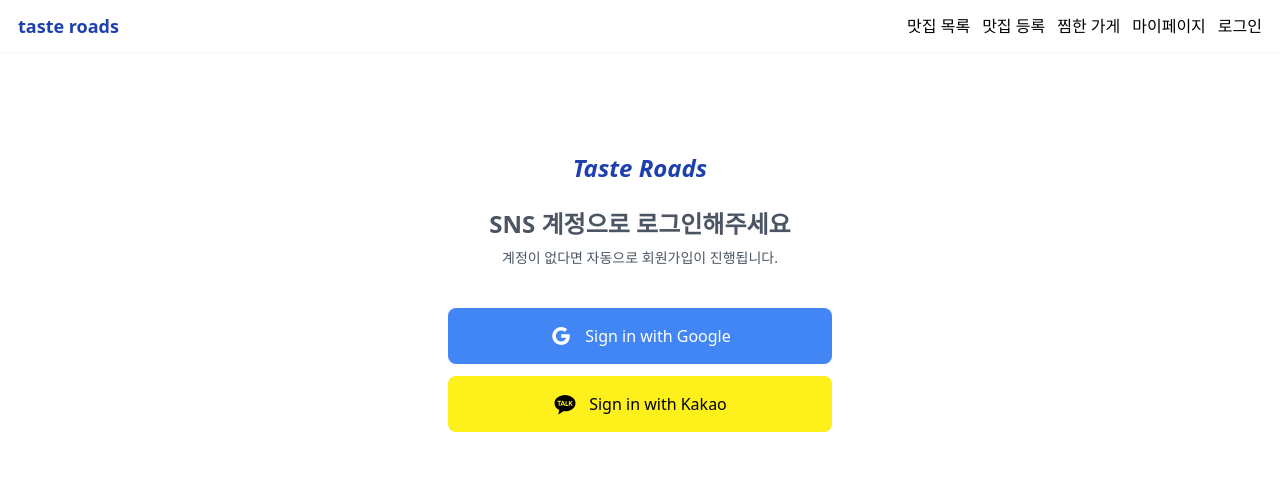
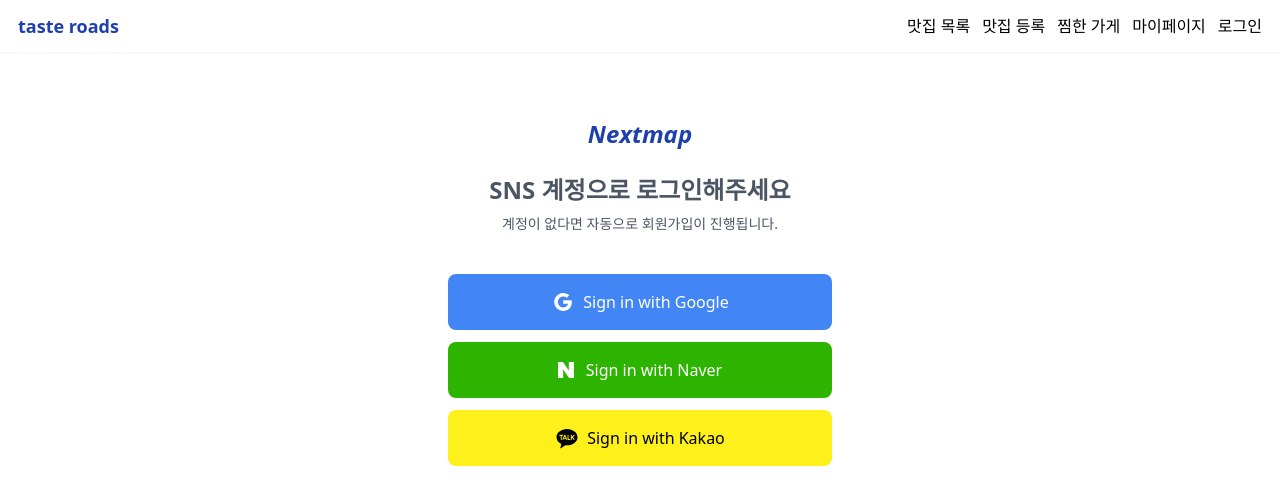
Before and after one commit to crystal1229d/taste-roads, a Next.js app: page /users/login in a window 1280 px wide. Shown: the top 504 px of the page. Built offline with nearby package versions, Linux system fonts and the light colour scheme; no server answers.

Commit message:
authOptions 관련 수정

```diff
--- a/src/app/stores/[id]/page.tsx
+++ b/src/app/stores/[id]/page.tsx
@@ -21,7 +21,6 @@
 
 export default function StorePage({ params, searchParams }: ParamsProps) {
   const router = useRouter()
-  // const { id } = router.query
   const id = params.id
   const { status } = useSession()
 
--- a/src/app/stores/page.tsx
+++ b/src/app/stores/page.tsx
@@ -1,20 +1,23 @@
 'use client'
 
-import React, { useCallback, useEffect, useRef } from 'react'
+import React, { useRef, useEffect, useCallback } from 'react'
+
+import { StoreType } from '@/interface'
+
+import { useInfiniteQuery } from 'react-query'
+
+import axios from 'axios'
 import Loading from '@/components/Loading'
-import { StoreType } from '@/interface'
-import axios from 'axios'
-import Image from 'next/image'
-import { useInfiniteQuery } from 'react-query'
+
 import useIntersectionObserver from '@/hooks/useIntersectionObserver'
 import Loader from '@/components/Loader'
 import SearchFilter from '@/components/SearchFilter'
-import { useRouter } from 'next/navigation'
+
+import { searchState } from '@/atom'
 import { useRecoilValue } from 'recoil'
-import { searchState } from '@/atom'
+import StoreList from '@/components/StoreList'
 
 export default function StoreListPage() {
-  const router = useRouter()
   const ref = useRef<HTMLDivElement | null>(null)
   const pageRef = useIntersectionObserver(ref, {})
   const isPageEnd = !!pageRef?.isIntersecting
@@ -65,8 +68,9 @@
         fetchNext()
       }, 500)
     }
+
     return () => clearTimeout(timerId)
-  }, [fetchNext, hasNextPage, isPageEnd])
+  }, [fetchNext, isPageEnd, hasNextPage])
 
   if (isError) {
     return (
@@ -86,41 +90,7 @@
           stores?.pages?.map((page, index) => (
             <React.Fragment key={index}>
               {page.data.map((store: StoreType, i: number) => (
-                <li
-                  className="flex justify-between gap-x-6 py-5 cursor-pointer hover:bg-gray-50"
-                  key={i}
-                  onClick={() => router.push(`/stores/${store.id}`)}
-                >
-                  <div className="flex gap-x-4">
-                    <Image
-                      src={
-                        store?.category
-                          ? `/images/markers/${store?.category}.png`
-                          : '/images/markers/default.png'
-                      }
-                      width={48}
-                      height={48}
-                      alt="아이콘 이미지"
-                    />
-                    <div>
-                      <div className="text-sm font-semibold leading-6 text-gray-900">
-                        {store?.name}
-                      </div>
-                      <div className="mt-1 text-xs truncate font-semibold leading-5 text-gray-500">
-                        {store?.storeType}
-                      </div>
-                    </div>
-                  </div>
-                  <div className="hidden sm:flex sm:flex-col sm:items-end">
-                    <div className="text-sm font-semibold leading-6 text-gray-900">
-                      {store?.address}
-                    </div>
-                    <div className="mt-1 text-xs truncate font-semibold leading-5 text-gray-500">
-                      {store?.phone || '번호없음'} | {store?.foodCertifyName} |{' '}
-                      {store?.category}
-                    </div>
-                  </div>
-                </li>
+                <StoreList store={store} i={i} key={i} />
               ))}
             </React.Fragment>
           ))
--- a/src/app/users/likes/page.tsx
+++ b/src/app/users/likes/page.tsx
@@ -5,12 +5,10 @@
 import { LikeApiResponse, LikeInterface } from '@/interface'
 import axios from 'axios'
 import { useQuery } from 'react-query'
+import { useSearchParams } from 'next/navigation'
 import Pagination from '@/components/Pagination'
-import { useSearchParams } from 'next/navigation'
 
 export default function LikesPage() {
-  // const router = useRouter()
-  // const { page = '1' }: any = router.query
   const searchParams = useSearchParams()
   const page = searchParams?.get('page') || '1'
 
--- a/src/app/users/login/page.tsx
+++ b/src/app/users/login/page.tsx
@@ -1,10 +1,13 @@
 'use client'
+
+import { useEffect } from 'react'
+
+import { AiOutlineGoogle } from 'react-icons/ai'
+import { SiNaver } from 'react-icons/si'
+import { RiKakaoTalkFill } from 'react-icons/ri'
 
 import { signIn, useSession } from 'next-auth/react'
 import { useRouter } from 'next/navigation'
-import { useEffect } from 'react'
-import { AiOutlineGoogle } from 'react-icons/ai'
-import { RiKakaoTalkFill } from 'react-icons/ri'
 
 export default function LoginPage() {
   const { status, data: session } = useSession()
@@ -20,7 +23,7 @@
     <div className="flex flex-col justify-center px-6 lg:px-8 h-[60vh]">
       <div className="mx-auto w-full max-w-sm">
         <div className="text-blue-800 text-center text-2xl font-semibold italic">
-          Taste Roads
+          Nextmap
         </div>
         <div className="text-center mt-6 text-2xl font-bold text-gray-600">
           SNS 계정으로 로그인해주세요
@@ -28,20 +31,29 @@
         <p className="mt-2 text-center text-sm text-gray-600">
           계정이 없다면 자동으로 회원가입이 진행됩니다.
         </p>
+      </div>
       <div className="mt-10 mx-auto w-full max-w-sm">
         <div className="flex flex-col gap-3">
           <button
             type="button"
-              className="text-white flex gap-3 bg-[#4285F4] hover:bg-[#4285F4]/90 font-medium rounded-lg w-full px-5 py-4 text-center items-center justify-center"
             onClick={() => signIn('google', { callbackUrl: '/' })}
+            className="text-white flex gap-2 bg-[#4285F4] hover:bg-[#4285F4]/90 font-medium rounded-lg w-full px-5 py-4 text-center items-center justify-center"
           >
             <AiOutlineGoogle className="w-6 h-6" />
             Sign in with Google
           </button>
           <button
             type="button"
-              className="text-black flex gap-3 bg-[#fef01b] hover:bg-[#fef01b]/90 font-medium rounded-lg w-full px-5 py-4 text-center items-center justify-center"
+            onClick={() => signIn('naver', { callbackUrl: '/' })}
+            className="text-white flex gap-3 bg-[#2db400] hover:bg-[#2db400]/90 font-medium rounded-lg w-full px-5 py-4 text-center items-center justify-center"
+          >
+            <SiNaver className="w-4 h-4" />
+            Sign in with Naver
+          </button>
+          <button
+            type="button"
             onClick={() => signIn('kakao', { callbackUrl: '/' })}
+            className="text-black flex gap-2 bg-[#fef01b] hover:bg-[#fef01b]/90 font-medium rounded-lg w-full px-5 py-4 text-center items-center justify-center"
           >
             <RiKakaoTalkFill className="w-6 h-6" />
             Sign in with Kakao
@@ -49,6 +61,5 @@
         </div>
       </div>
     </div>
-    </div>
   )
 }
```
Lines whose indentation alone changed are shown as unchanged.
